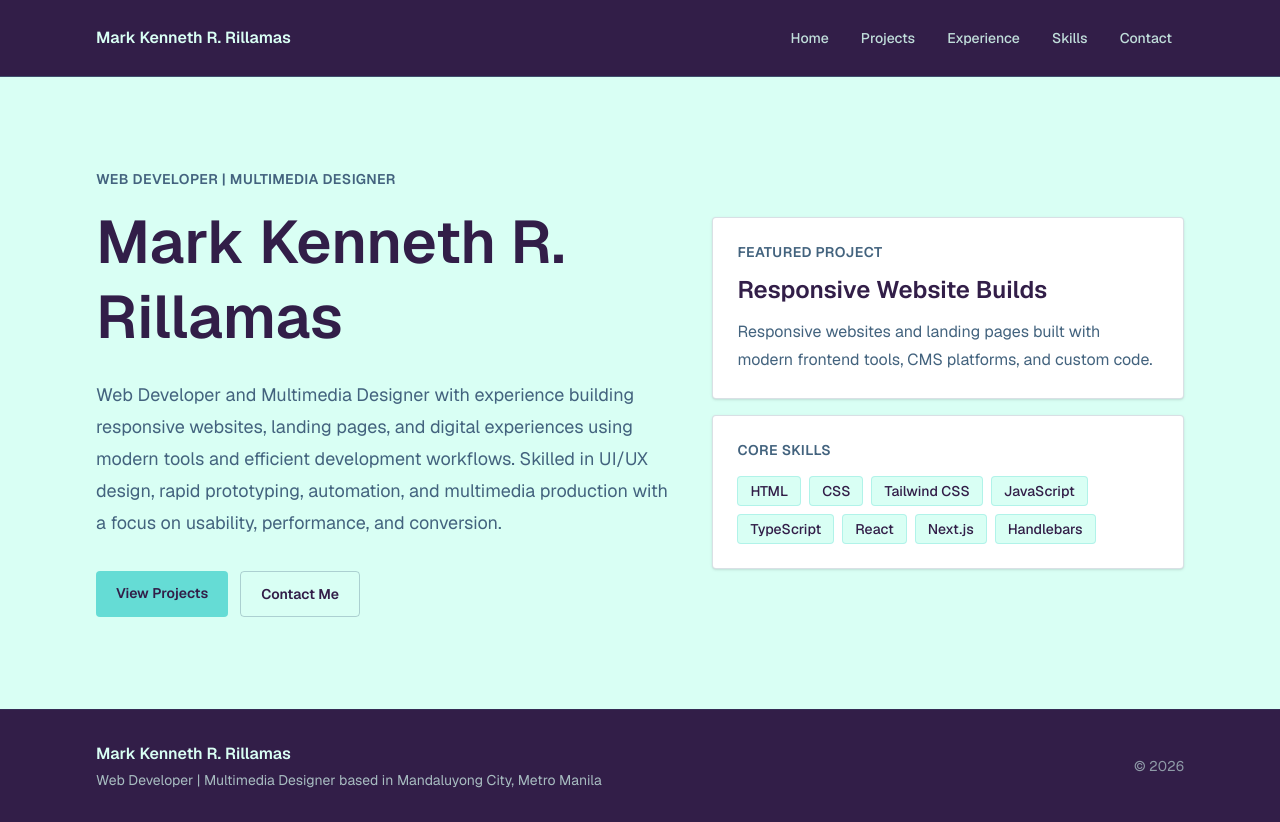
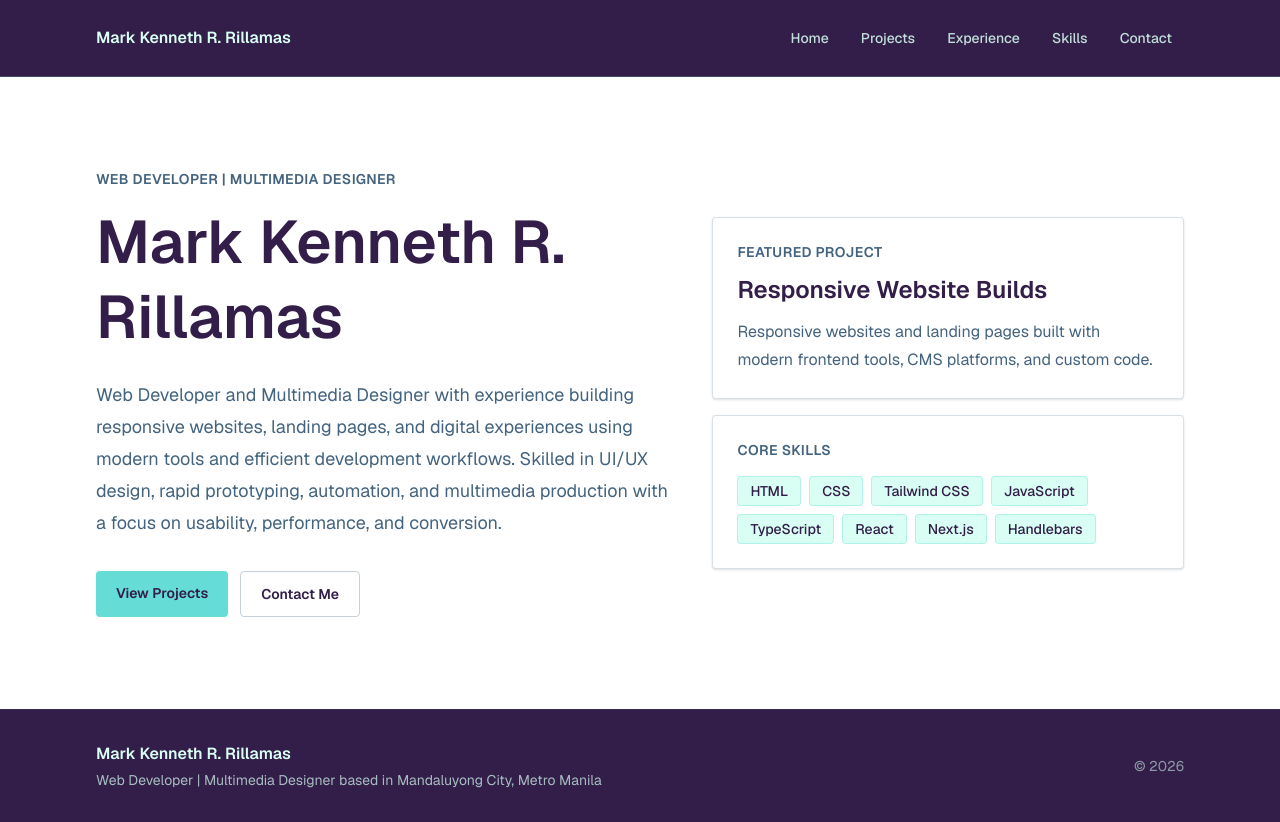
Before and after one commit to kenneth-tech/OnlinePortfolio, a Next.js app: page / in a window 1280 px wide. Built offline with nearby package versions, Linux system fonts and the light colour scheme.

Commit message:
style: use white page background

```diff
--- a/src/app/globals.css
+++ b/src/app/globals.css
@@ -5,7 +5,7 @@
   --brand-muted: #43637E;
   --brand-accent: #65DCD5;
   --brand-surface: #D9FFF4;
-  --background: #D9FFF4;
+  --background: #ffffff;
   --foreground: #321E48;
 }
 
--- a/src/app/page.tsx
+++ b/src/app/page.tsx
@@ -36,7 +36,7 @@ export default function HomePage() {
   const featuredProject = projects.at(0);
 
   return (
-    <div className="bg-brand-surface/45">
+    <div className="bg-white">
       <section className="mx-auto grid min-h-[calc(100vh-168px)] w-full max-w-6xl items-center gap-10 px-5 py-16 sm:px-8 lg:grid-cols-[1.1fr_0.9fr]">
         <div>
           <p className="text-sm font-semibold uppercase tracking-wide text-brand-muted">
```
Also changed, not shown: 1 other file (tests, documents, lock files or other folders).
